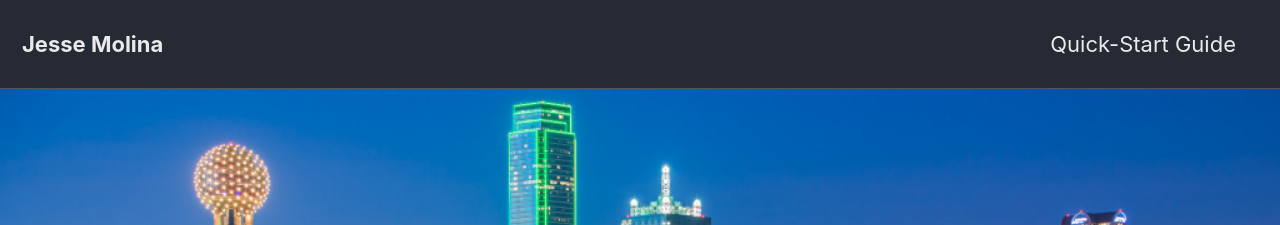
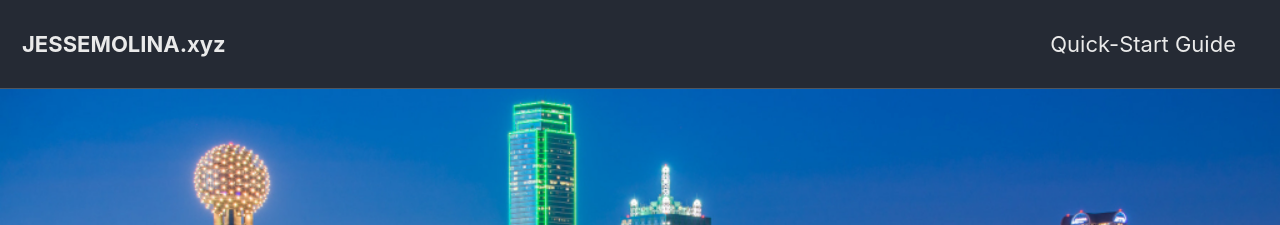
Before and after one commit to jessemolina/jessemolina.github.io, a Jekyll site: the page built from index.html, in a window 1280 px wide and 900 px high. Shown: the top 225 px of the window. Built offline with Jekyll 4.4.1, drawn with Linux system fonts in a browser that asks for light colours; cached includes are drawn as plain includes; nearby versions of some CDN libraries; the list of posts is cut into pages by our own code; part of the change alters nothing that is shown.

```diff
--- a/_config.yml
+++ b/_config.yml
@@ -16,7 +16,7 @@ minimal_mistakes_skin    : "dark" # "air", "aqua", "contrast", "dark", "dirt", "
 
 # Site Settings
 locale                   : "en-US"
-title                    : "Jesse Molina"
+title                    : "JESSEMOLINA.xyz"
 title_separator          : "-"
 name                     : "Jesse Molina"
 description              : "Data Science Blog"
@@ -279,6 +279,11 @@ compress_html:
   ignore:
     envs: development
 
+# Collections
+collections:
+  portfolio:
+    output: true
+    permalink: /:collection/:path/
 
 # Defaults
 defaults:
@@ -293,3 +298,12 @@ defaults:
       comments: # true
       share: true
       related: true
+ # _porfolio
+  - scope:
+      path: ""
+      type: portfolio
+    values:
+      collection: portfolio
+      layout: single
+      author_profile: false
+      share: true
```
